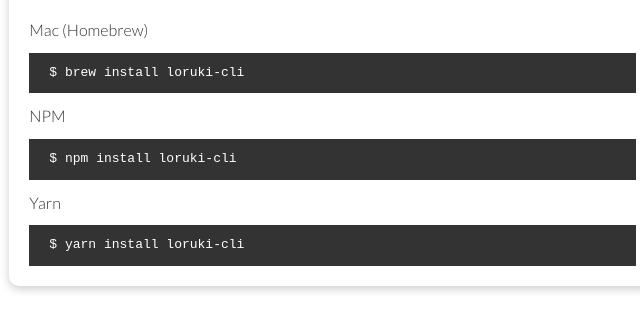
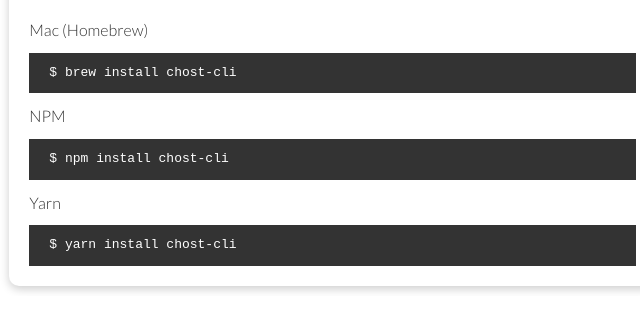
Before and after one commit to bhavika1684/CHost, a plain HTML site: page docs.html in a window 1280 px wide. Shown: the part 949-1261 px from the top of the page, 484-1124 px from the left. Drawn offline with Linux system fonts and the light colour scheme.

Commit message:
Update docs.html

```diff
--- a/docs.html
+++ b/docs.html
@@ -80,11 +80,11 @@
 
             <h3>Install</h3>
             <p>Mac (Homebrew)</p>
-            <pre><code>$ brew install loruki-cli</code></pre>
+            <pre><code>$ brew install chost-cli</code></pre>
             <p>NPM</p>
-            <pre><code>$ npm install loruki-cli</code></pre>
+            <pre><code>$ npm install chost-cli</code></pre>
             <p>Yarn</p>
-            <pre><code>$ yarn install loruki-cli</code></pre>
+            <pre><code>$ yarn install chost-cli</code></pre>
 
         </div>
     </div>
```
